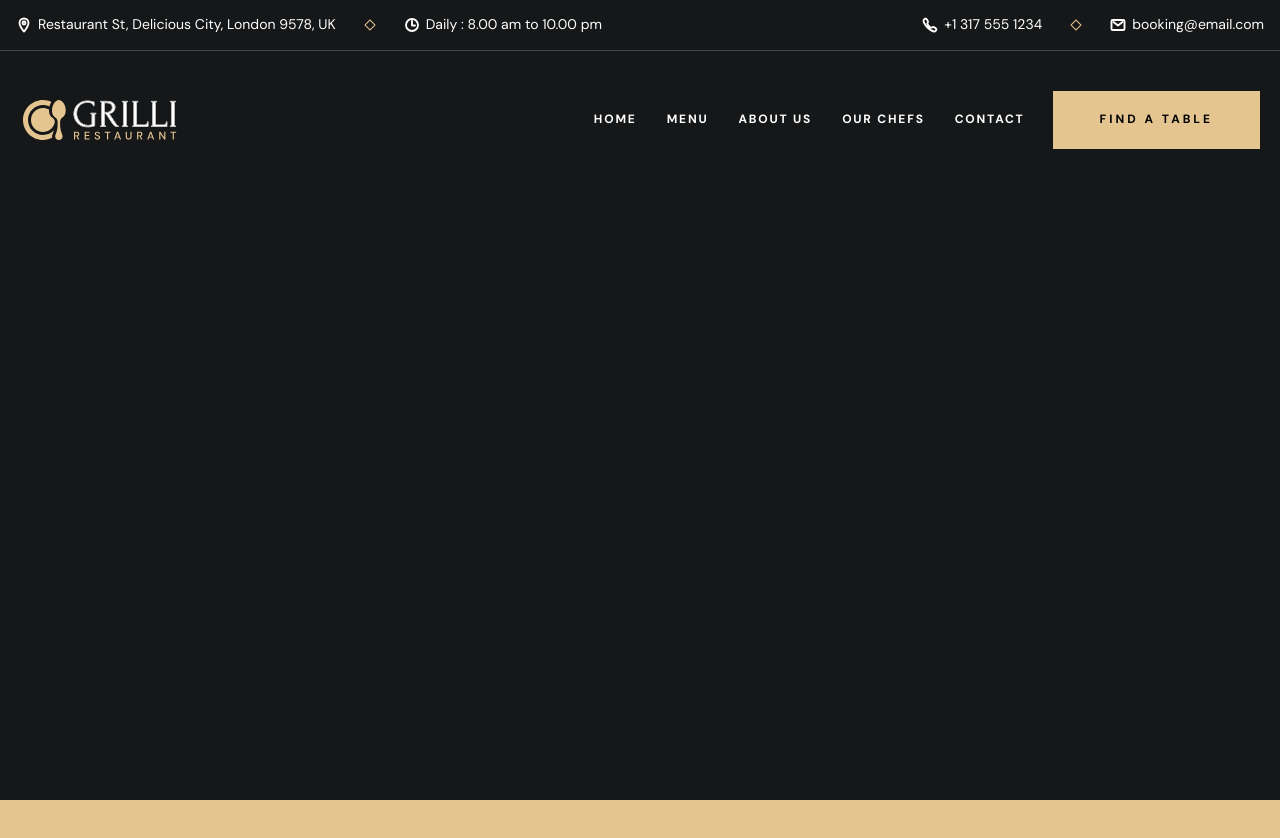
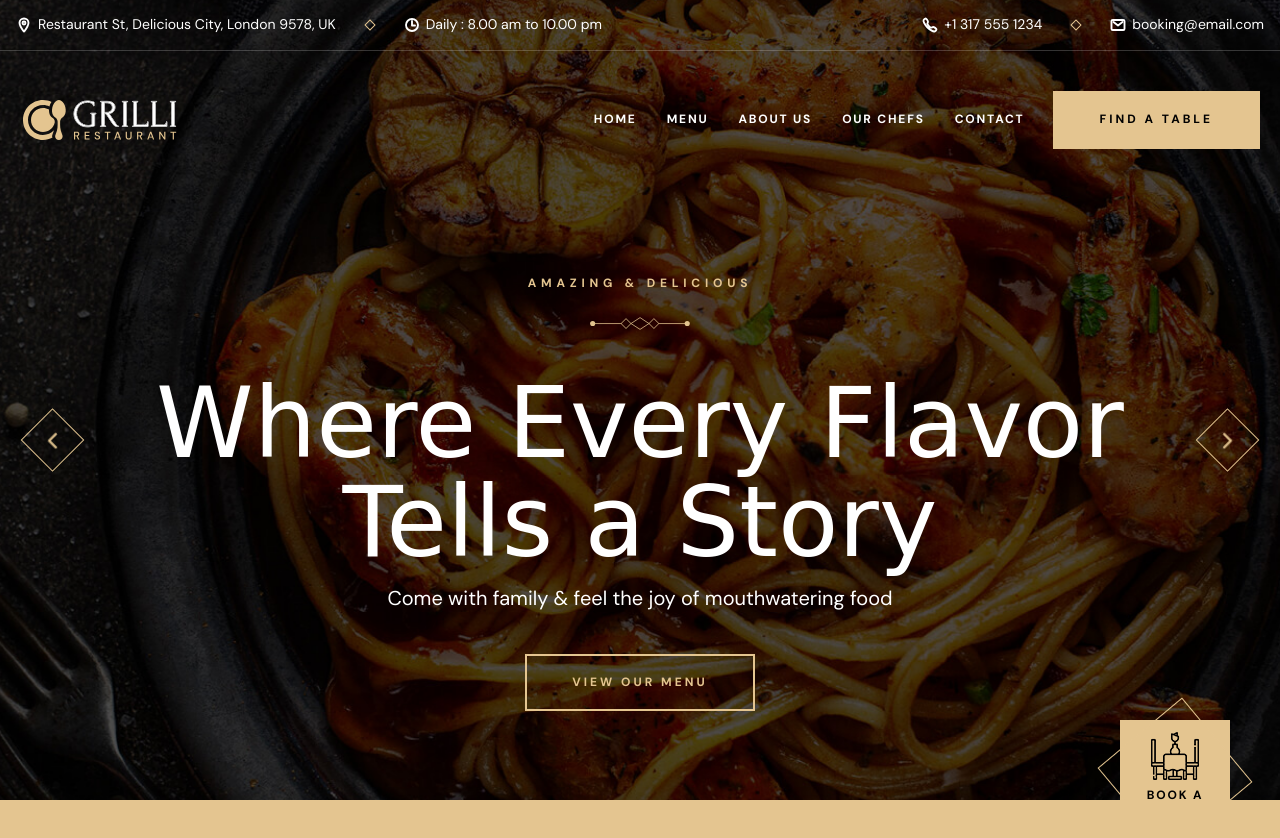
Before and after one commit to jeramief/restaurantbuild, a plain HTML site: page index.html in a window 1280 px wide. Shown: the top 838 px of the page. Drawn offline with nearby package versions, Linux system fonts and the light colour scheme; a web font is replaced by a local one.

Commit message:
added hero section

```diff
--- a/index.html
+++ b/index.html
@@ -192,6 +192,128 @@
     </header>
     <!-- header -->
 
+    <main>
+      <article>
+        <!-- hero -->
+        <section class="hero text-center" aria-label="home" id="home">
+          <ul class="hero-slider" data-hero-slider>
+            <li class="slider-item active" data-hero-slider-item>
+              <div class="slider-bg">
+                <img
+                  src="./assets/images/hero-slider-1.jpg"
+                  width="1880"
+                  height="950"
+                  alt=""
+                  class="img-cover"
+                />
+              </div>
+
+              <p class="label-2 section-subtitle slider-reveal">
+                Traditional & Hygine
+              </p>
+
+              <h1 class="display-1 hero-title slider-reveal">
+                For the love of <br />
+                delicious food
+              </h1>
+
+              <p class="body-2 hero-text slider-reveal">
+                Come with family & feel the joy of mouthwatering food
+              </p>
+
+              <a href="#" class="btn btn-primary slider-reveal">
+                <span class="text text-1">View Our Menu</span>
+
+                <span class="text text-2" aria-hidden="true">
+                  View Our Menu</span
+                >
+              </a>
+            </li>
+
+            <li class="slider-item active" data-hero-slider-item>
+              <div class="slider-bg">
+                <img
+                  src="./assets/images/hero-slider-2.jpg"
+                  width="1880"
+                  height="950"
+                  alt=""
+                  class="img-cover"
+                />
+              </div>
+
+              <p class="label-2 section-subtitle slider-reveal">
+                delightful experience
+              </p>
+
+              <h1 class="display-1 hero-title slider-reveal">
+                Flavors Inspired by <br />
+                the Seasons
+              </h1>
+
+              <p class="body-2 hero-text slider-reveal">
+                Come with family & feel the joy of mouthwatering food
+              </p>
+
+              <a href="#" class="btn btn-primary slider-reveal">
+                <span class="text text-1">View Our Menu</span>
+
+                <span class="text text-2" aria-hidden="true">
+                  View Our Menu</span
+                >
+              </a>
+            </li>
+
+            <li class="slider-item active" data-hero-slider-item>
+              <div class="slider-bg">
+                <img
+                  src="./assets/images/hero-slider-3.jpg"
+                  width="1880"
+                  height="950"
+                  alt=""
+                  class="img-cover"
+                />
+              </div>
+
+              <p class="label-2 section-subtitle slider-reveal">
+                amazing & delicious
+              </p>
+
+              <h1 class="display-1 hero-title slider-reveal">
+                Where Every Flavor <br />
+                Tells a Story
+              </h1>
+
+              <p class="body-2 hero-text slider-reveal">
+                Come with family & feel the joy of mouthwatering food
+              </p>
+
+              <a href="#" class="btn btn-primary slider-reveal">
+                <span class="text text-1">View Our Menu</span>
+
+                <span class="text text-2" aria-hidden="true">
+                  View Our Menu</span
+                >
+              </a>
+            </li>
+          </ul>
+
+          <button class="slider-btn prev" aria-label="slide to previous" data-prev-btn>
+            <ion-icon name="chevron-back">
+          </button>
+          <button class="slider-btn next" aria-label="slide to next" data-next-btn>
+            <ion-icon name="chevron-forward">
+          </button>
+
+          <a href="#" class="hero-btn has-after">
+            <img src="./assets/images/hero-icon.png" width="48" height="48" alt="booking icon">
+
+            <span class="label-2 text-center span">Book A Table</span>
+          </a>
+        </section>
+        <!-- hero -->
+      </article>
+    </main>
+
     <!-- js link -->
     <script src="./assets/js/main.js"></script>
     <!-- js link -->
```
